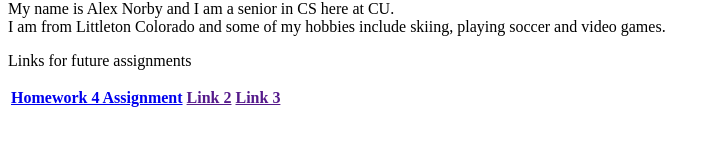
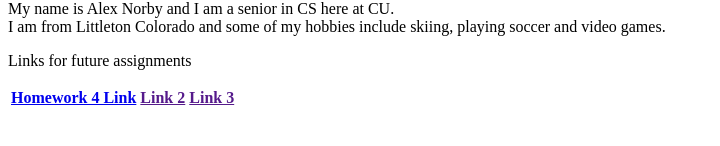
Before and after one commit to alexnorby/CSCI3150-Universal-Design, a plain HTML site: page index.html in a window 1280 px wide. Shown: the part 114-260 px from the top of the page, without its empty margins (0-720 px from the left). Drawn offline with Linux system fonts and the light colour scheme.

Commit message:
finished

```diff
--- a/html/index.html
+++ b/index.html
@@ -19,7 +19,7 @@
     <p>Links for future assignments</p>
     <table>
       <tr>
-        <th><a href="hw4.html"> Homework 4 Assignment </a></th>
+        <th><a href="hw4.html"> Homework 4 Link </a></th>
         <th><a href=""> Link 2 </a></th>
         <th><a href=""> Link 3 </a></th>
       </tr>
```
Also changed, not shown: img/https___cdn.cnn.com_cnnnext_dam_assets_221019223239-verstappen.jpg (deleted).
